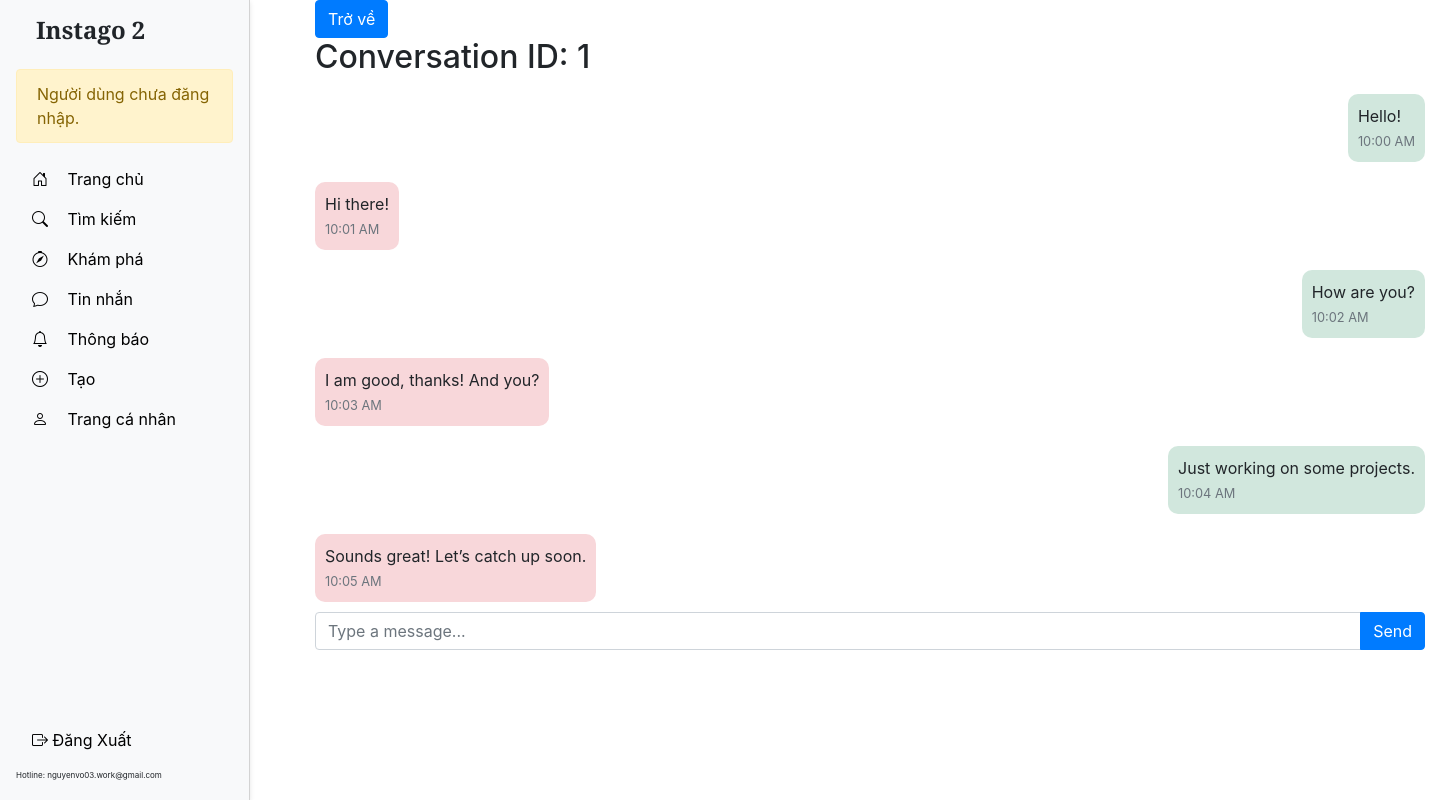
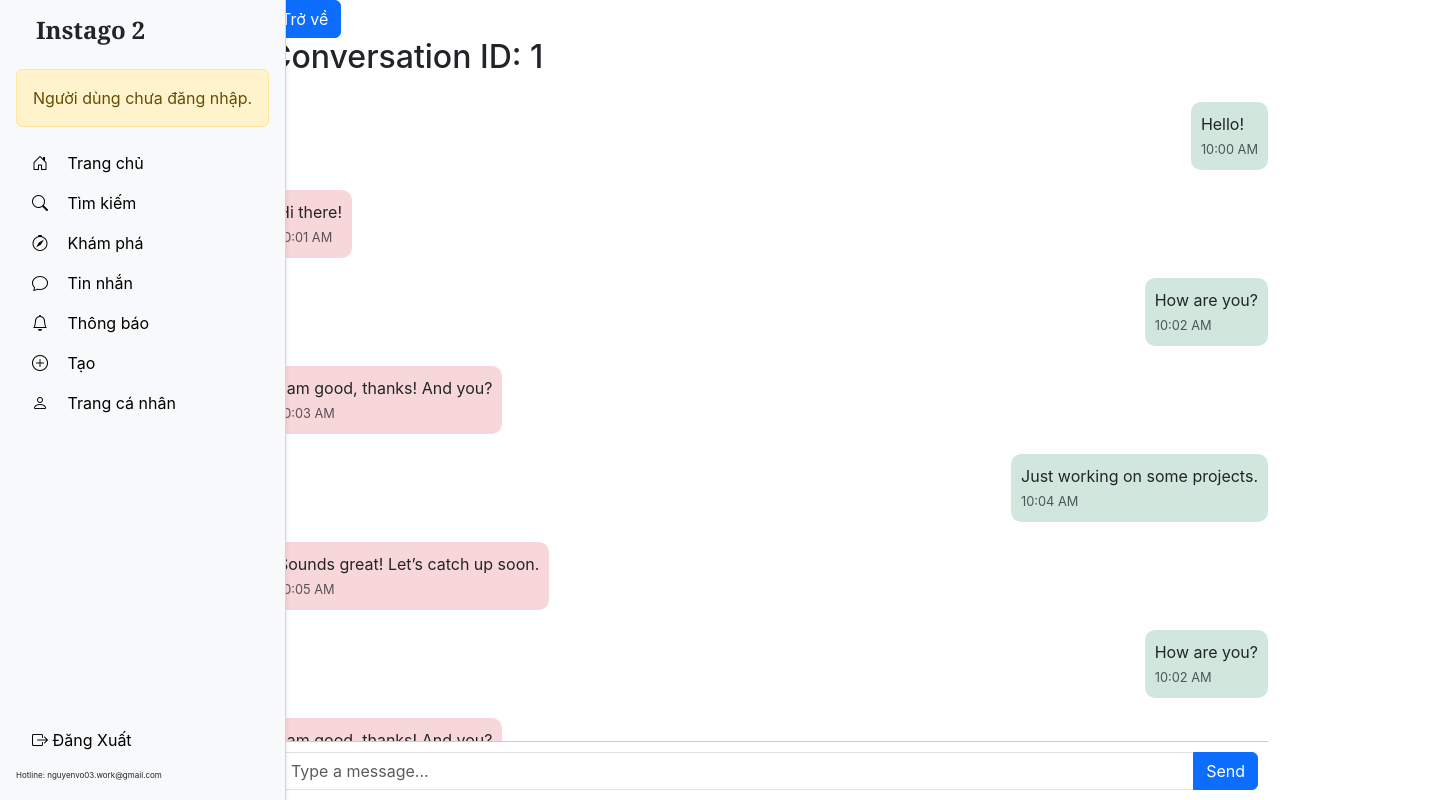
Before and after one commit to nguyenvo0612/SocialNetworkingWebsiteFrontend, an Angular app: page /message-box in a window 1280 px wide. Shown: the whole page, 1440 px wide, since content can reach past the window. Built offline with nearby package versions, Linux system fonts and the light colour scheme; no server answers; what primeng would draw is missing.

Commit message:
update front

```diff
--- a/src/app/components/header/header.component.css
+++ b/src/app/components/header/header.component.css
@@ -32,9 +32,90 @@
   position: fixed; /* Giữ thanh header cố định ở đầu */
   top: 0; /* Đặt thanh header ở trên cùng */
   left: 0; /* Đặt thanh header ở bên trái */
-  width: 250px; /* Chiếm toàn bộ chiều rộng */
   z-index: 1000; /* Đảm bảo header nằm trên các phần tử khác */
   background-color: #f8f9fa; /* Màu nền cho thanh header */
   box-shadow: 0 2px 5px rgba(0, 0, 0, 0.1); /* Đổ bóng cho thanh header */
   border-right: 1px solid #d3d3d3; /* Bẏt bóng cho thanh header */
 }
+body {
+  display: flex;
+  margin: 0;
+  font-family: Arial, sans-serif;
+}
+.sidebar {
+  width: 200px; /* Độ rộng của thanh bên trái */
+  background-color: #f8f9fa; /* Màu nền */
+  padding: 20px; /* Khoảng cách bên trong */
+  box-shadow: 2px 0 5px rgba(0, 0, 0, 0.1); /* Đổ bóng */
+}
+.sidebar h2 {
+  font-size: 32px; /* Tăng kích thước tiêu đề */
+  margin-bottom: 30px; /* Tăng khoảng cách dưới tiêu đề */
+}
+.sidebar ul {
+  list-style-type: none; /* Bỏ dấu chấm */
+  padding: 0; /* Bỏ khoảng cách */
+}
+.sidebar li {
+  margin: 25px 0; /* Tăng khoảng cách giữa các mục */
+}
+.sidebar a {
+  text-decoration: none; /* Bỏ gạch chân */
+  color: #333; /* Màu chữ */
+  display: flex; /* Align items in a row */
+  align-items: center; /* Center items vertically */
+  font-size: 20px; /* Tăng kích thước chữ cho liên kết */
+}
+.sidebar a img {
+  width: 36px; /* Tăng kích thước hình ảnh */
+  height: 36px; /* Tăng kích thước hình ảnh */
+  margin-right: 20px; /* Khoảng cách giữa hình ảnh và chữ */
+}
+.sidebar a:hover {
+  color: #007bff; /* Màu chữ khi hover */
+}
+main {
+  flex-grow: 1; /* Nội dung chính sẽ chiếm không gian còn lại */
+  padding: 20px; /* Khoảng cách bên trong */
+}
+.search-container {
+  display: none; /* Initially hidden */
+  padding: 20px;
+}
+.search-input {
+  width: 100%;
+  padding: 10px;
+  margin-bottom: 20px;
+  border: 1px solid #ccc;
+  border-radius: 5px;
+}
+.recent-searches {
+  margin-top: 20px;
+}
+.recent-searches h3 {
+  margin-bottom: 10px;
+}
+.recent-searches ul {
+  list-style-type: none;
+  padding: 0;
+}
+.recent-searches li {
+  display: flex;
+  justify-content: space-between;
+  align-items: center;
+  margin: 10px 0;
+}
+.remove {
+  background: none;
+  border: none;
+  color: #ff0000; /* Red color for remove button */
+  cursor: pointer;
+}
+.view-all {
+  background-color: #007bff; /* Blue color for view all button */
+  color: white;
+  border: none;
+  padding: 10px;
+  border-radius: 5px;
+  cursor: pointer;
+}
--- a/src/app/components/header/header.component.html
+++ b/src/app/components/header/header.component.html
@@ -1,99 +1,3 @@
-<!DOCTYPE html>
-<html lang="vi">
-  <head>
-    <meta charset="UTF-8" />
-    <meta name="viewport" content="width=device-width, initial-scale=1.0" />
-    <title>Thanh Header Bên Trái</title>
-    <link
-      rel="stylesheet"
-      href="https://stackpath.bootstrapcdn.com/bootstrap/4.5.2/css/bootstrap.min.css"
-    />
-    <style>
-      body {
-        display: flex;
-        margin: 0;
-        font-family: Arial, sans-serif;
-      }
-      .sidebar {
-        width: 200px; /* Độ rộng của thanh bên trái */
-        background-color: #f8f9fa; /* Màu nền */
-        padding: 20px; /* Khoảng cách bên trong */
-        box-shadow: 2px 0 5px rgba(0, 0, 0, 0.1); /* Đổ bóng */
-      }
-      .sidebar h2 {
-        font-size: 32px; /* Tăng kích thước tiêu đề */
-        margin-bottom: 30px; /* Tăng khoảng cách dưới tiêu đề */
-      }
-      .sidebar ul {
-        list-style-type: none; /* Bỏ dấu chấm */
-        padding: 0; /* Bỏ khoảng cách */
-      }
-      .sidebar li {
-        margin: 25px 0; /* Tăng khoảng cách giữa các mục */
-      }
-      .sidebar a {
-        text-decoration: none; /* Bỏ gạch chân */
-        color: #333; /* Màu chữ */
-        display: flex; /* Align items in a row */
-        align-items: center; /* Center items vertically */
-        font-size: 20px; /* Tăng kích thước chữ cho liên kết */
-      }
-      .sidebar a img {
-        width: 36px; /* Tăng kích thước hình ảnh */
-        height: 36px; /* Tăng kích thước hình ảnh */
-        margin-right: 20px; /* Khoảng cách giữa hình ảnh và chữ */
-      }
-      .sidebar a:hover {
-        color: #007bff; /* Màu chữ khi hover */
-      }
-      main {
-        flex-grow: 1; /* Nội dung chính sẽ chiếm không gian còn lại */
-        padding: 20px; /* Khoảng cách bên trong */
-      }
-      .search-container {
-        display: none; /* Initially hidden */
-        padding: 20px;
-      }
-      .search-input {
-        width: 100%;
-        padding: 10px;
-        margin-bottom: 20px;
-        border: 1px solid #ccc;
-        border-radius: 5px;
-      }
-      .recent-searches {
-        margin-top: 20px;
-      }
-      .recent-searches h3 {
-        margin-bottom: 10px;
-      }
-      .recent-searches ul {
-        list-style-type: none;
-        padding: 0;
-      }
-      .recent-searches li {
-        display: flex;
-        justify-content: space-between;
-        align-items: center;
-        margin: 10px 0;
-      }
-      .remove {
-        background: none;
-        border: none;
-        color: #ff0000; /* Red color for remove button */
-        cursor: pointer;
-      }
-      .view-all {
-        background-color: #007bff; /* Blue color for view all button */
-        color: white;
-        border: none;
-        padding: 10px;
-        border-radius: 5px;
-        cursor: pointer;
-      }
-    </style>
-  </head>
-  <body>
 <div
   class="d-flex flex-column align-items-start p-3 bg-light header"
   style="height: 100vh"
@@ -128,8 +32,7 @@
     </li>
     <li class="nav-item">
       <a class="nav-link" href="#"
-            ><i class="bi bi-compass" style="margin-right: 15px"></i> Khám
-            phá</a
+        ><i class="bi bi-compass" style="margin-right: 15px"></i> Khám phá</a
       >
     </li>
 
@@ -189,9 +92,7 @@
         >
       </li>
       <li class="nav-item mb-0">
-            <a style="font-size: 8px">
-              Hotline: nguyenvo03.work&commat;gmail.com</a
-            >
+        <a style="font-size: 8px"> Hotline: nguyenvo03.work&commat;gmail.com</a>
       </li>
     </ul>
   </div>
@@ -207,5 +108,3 @@
         : "none";
   }
 </script>
-  </body>
-</html>
--- a/src/app/pages/user/message-box/message-box.component.css
+++ b/src/app/pages/user/message-box/message-box.component.css
@@ -2,12 +2,14 @@
   display: flex;
   flex-direction: column;
   align-items: stretch;
+  flex: 1; /* Allow messages to take available space */
+  overflow-y: auto; /* Enable scrolling */
 }
 .message {
   display: flex;
   flex-direction: column;
   margin: 10px 0;
-  max-width: 70%; /* Limit message width */
+  max-width: 70%;
 }
 .message-sent {
   align-self: flex-end; /* Align sent messages to the right */
@@ -26,5 +28,18 @@
   text-align: right;
 }
 .container {
-  margin-left: 300px;
+  display: flex;
+  flex-direction: column;
+  height: 100vh; /* Full height of the viewport */
 }
+.input-group.message-input {
+  padding: 10px; /* Add padding for the input area */
+  background-color: white; /* Background color for input area */
+  border-top: 1px solid #ccc; /* Optional border for separation */
+}
+
+body {
+  display: flex;
+  justify-content: flex-end;
+  margin-left: 20%;
+}
--- a/src/app/pages/user/message-box/message-box.component.html
+++ b/src/app/pages/user/message-box/message-box.component.html
@@ -1,5 +1,6 @@
+<body>
   <div class="container message-container mt-6">
-  <a href="/chat-list" class="btn btn-primary">Trở về</a>
+    <span><a href="/chat-list" class="btn btn-primary">Trở về</a></span>
     <h2 class="conversation-header">
       Conversation ID: {{ messages[0]?.conversations_id }}
     </h2>
@@ -30,5 +31,4 @@
       <button class="btn btn-primary" (click)="sendMessage()">Send</button>
     </div>
   </div>
-
-<style></style>
+</body>
--- a/src/app/pages/user/message-box/message-box.component.ts
+++ b/src/app/pages/user/message-box/message-box.component.ts
@@ -74,6 +74,38 @@
         content: 'Sounds great! Let’s catch up soon.',
         sent_at: '10:05 AM',
       },
+      {
+        conversations_id: 1,
+        user1_id: 1,
+        user2_id: 2,
+        sender_id: 1,
+        content: 'How are you?',
+        sent_at: '10:02 AM',
+      },
+      {
+        conversations_id: 1,
+        user1_id: 1,
+        user2_id: 2,
+        sender_id: 2,
+        content: 'I am good, thanks! And you?',
+        sent_at: '10:03 AM',
+      },
+      {
+        conversations_id: 1,
+        user1_id: 1,
+        user2_id: 2,
+        sender_id: 1,
+        content: 'Just working on some projects.',
+        sent_at: '10:04 AM',
+      },
+      {
+        conversations_id: 1,
+        user1_id: 1,
+        user2_id: 2,
+        sender_id: 2,
+        content: 'Sounds great! Let’s catch up soon.',
+        sent_at: '10:05 AM',
+      },
     ];
   }
 
--- a/src/app/pages/user/profile/profile.component.css
+++ b/src/app/pages/user/profile/profile.component.css
@@ -14,5 +14,5 @@
   border-top: 10 solid black;
 }
 .container {
-  margin-left: 500px;
+  margin-left: 300px;
 }
```
Also changed, not shown: 1 other file (tests, documents, lock files or other folders). Lines whose indentation alone changed are shown as unchanged.
